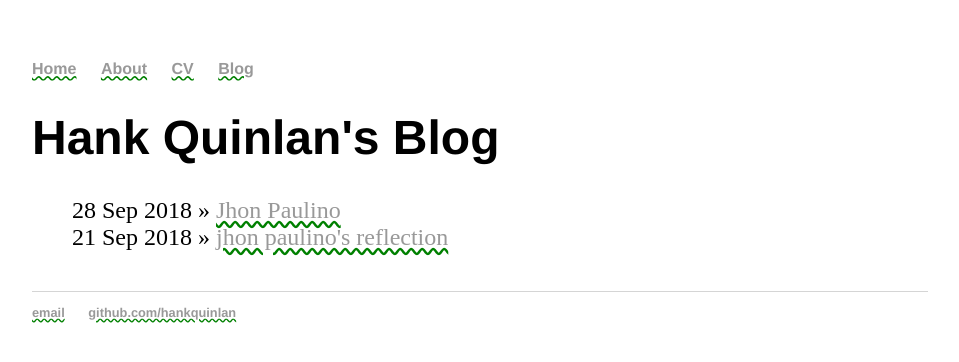
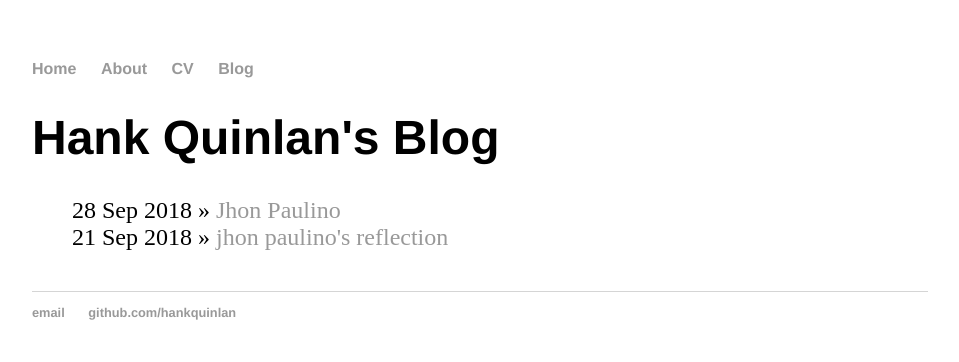
Before and after one commit to jhonp9659/jhonp9659.github.io, a Jekyll site: the page built from blog/index.html, in a window 1280 px wide. Shown: the top 362 px of the page, without its empty margins (160-1119 px from the left). Built offline with Jekyll 4.4.1, drawn with Linux system fonts in a browser that asks for light colours.

Commit message:
Update main.css

```diff
--- a/css/main.css
+++ b/css/main.css
@@ -13,7 +13,7 @@ nav ul li, footer ul li {
     margin-right: 20px;
 }
 a {
-    text-decoration:  green wavy underline;
+    text-decoration: none;
     color: #999;
 }
 a:hover {
```
